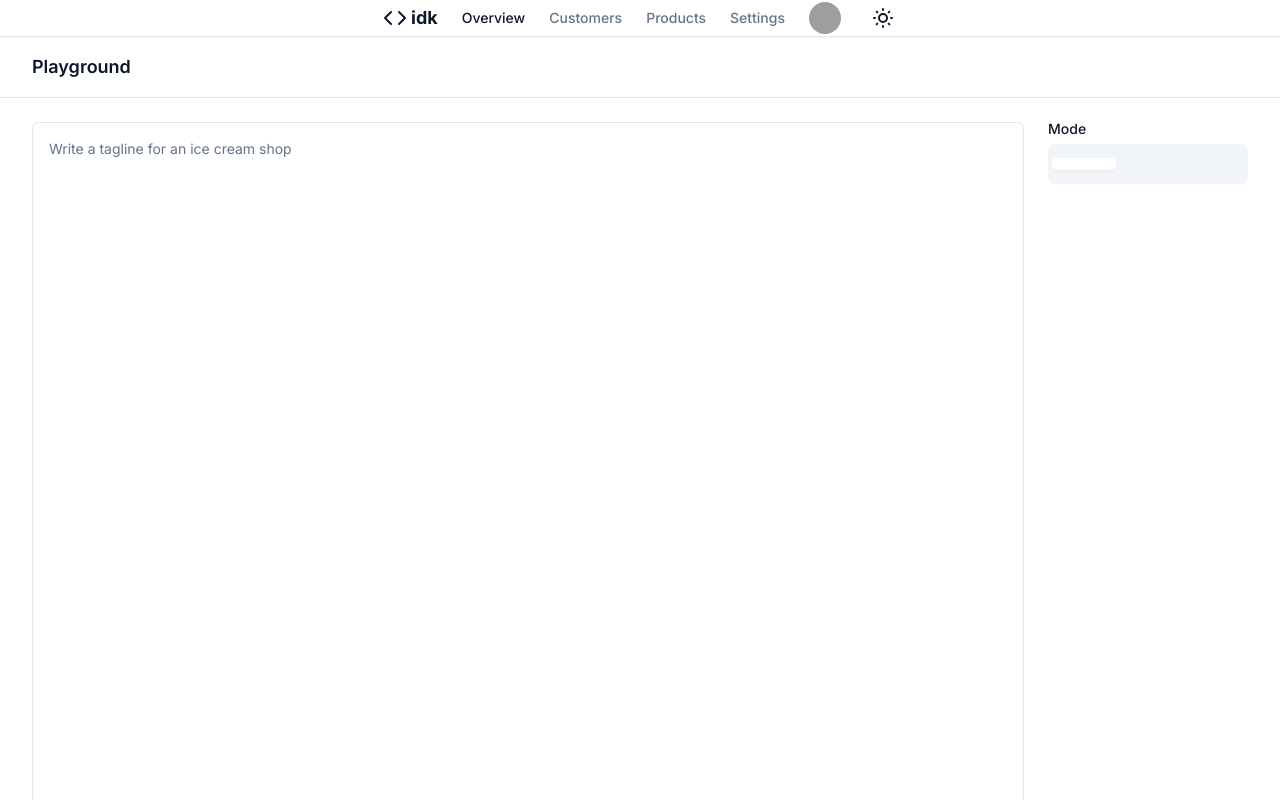
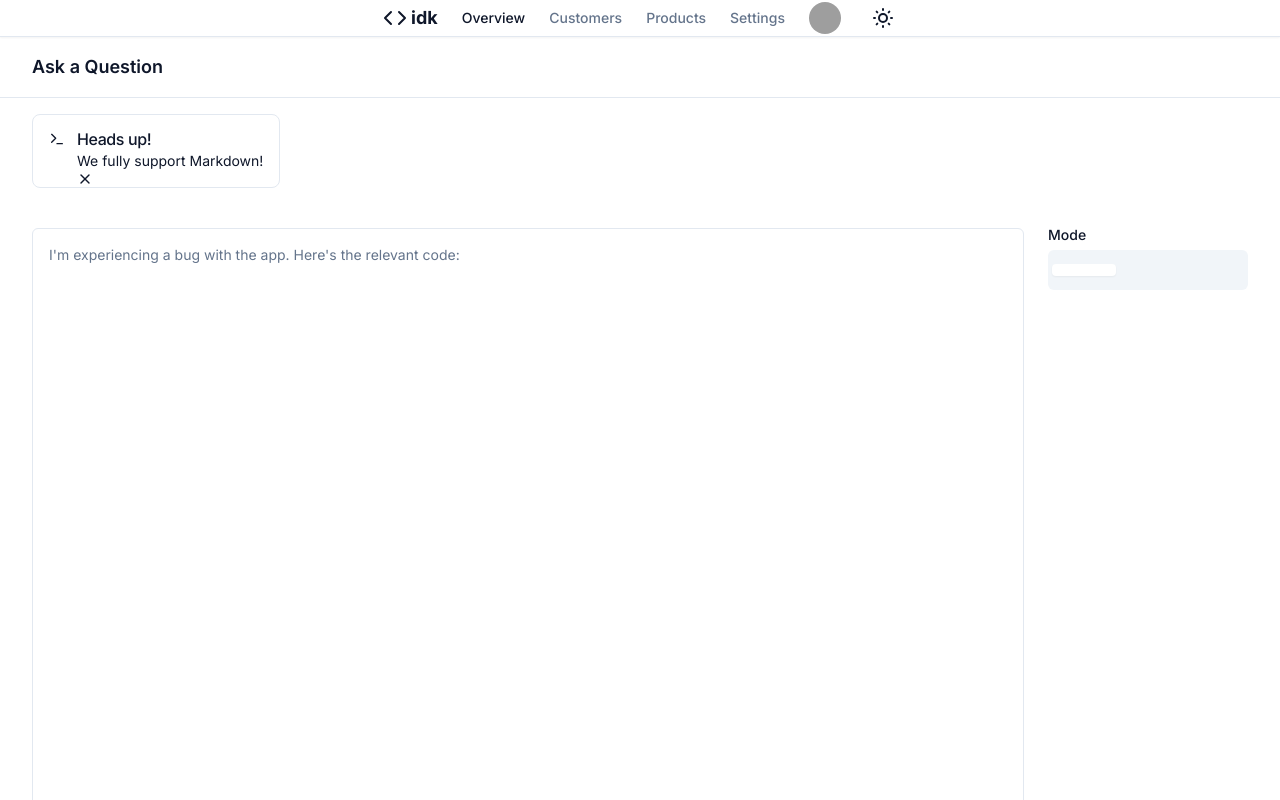
Before and after one commit to reillyjodonnell/idk, a Next.js app: page /ask in a window 1280 px wide. Shown: the top 800 px of the page. Built offline with nearby package versions, Linux system fonts and the light colour scheme; grey boxes are pictures that could not be loaded.

Commit message:
Added alert for ask section

```diff
--- a/src/app/ask/page.tsx
+++ b/src/app/ask/page.tsx
@@ -1,5 +1,5 @@
 import { Metadata } from 'next';
-import { History } from 'lucide-react';
+import { History, Terminal, X } from 'lucide-react';
 
 import { Button } from '@/components/button';
 import {
@@ -11,23 +11,8 @@ import { Label } from '@/components/label';
 import { Separator } from '@/components/separator';
 import { Tabs, TabsContent, TabsList, TabsTrigger } from '@/components/tabs';
 import { Textarea } from '@/components/textarea';
-
-// import { CodeViewer } from './components/code-viewer';
-// import { Icons } from './components/icons';
-// import { MaxLengthSelector } from './components/maxlength-selector';
-// import { ModelSelector } from './components/model-selector';
-// import { PresetActions } from './components/preset-actions';
-// import { PresetSave } from './components/preset-save';
-// import { PresetSelector } from './components/preset-selector';
-// import { PresetShare } from './components/preset-share';
-// import { TemperatureSelector } from './components/temperature-selector';
-// import { TopPSelector } from './components/top-p-selector';
-// import { models, types } from './data/models';
-// import { presets } from './data/presets';
-import Image from 'next/image';
-import { Icons } from '@/components/icons';
 import Header from '@/components/header';
-
+import AlertComponent from '@/client-components/alert';
 export const metadata: Metadata = {
   title: 'Playground',
   description: 'The OpenAI Playground built using the components.',
@@ -37,25 +22,10 @@ export default function Page() {
   return (
     <>
       <Header />
-      <div className="md:hidden">
-        <Image
-          src="/examples/playground-light.png"
-          width={1280}
-          height={916}
-          alt="Playground"
-          className="block dark:hidden"
-        />
-        <Image
-          src="/examples/playground-dark.png"
-          width={1280}
-          height={916}
-          alt="Playground"
-          className="hidden dark:block"
-        />
-      </div>
+
       <div className="hidden h-full flex-col md:flex">
         <div className="container flex flex-col items-start justify-between space-y-2 py-4 sm:flex-row sm:items-center sm:space-y-0 md:h-16">
-          <h2 className="text-lg font-semibold">Playground</h2>
+          <h2 className="text-lg font-semibold">Ask a Question</h2>
           {/* <div className="ml-auto flex w-full space-x-2 sm:justify-end">
             <PresetSelector presets={presets} />
             <PresetSave />
@@ -66,7 +36,9 @@ export default function Page() {
             <PresetActions />
           </div> */}
         </div>
+
         <Separator />
+        <AlertComponent />
         <Tabs defaultValue="complete" className="flex-1">
           <div className="container h-full py-6">
             <div className="grid h-full items-stretch gap-6 md:grid-cols-[1fr_200px]">
@@ -109,7 +81,7 @@ export default function Page() {
                 <TabsContent value="complete" className="mt-0 border-0 p-0">
                   <div className="flex h-full flex-col space-y-4">
                     <Textarea
-                      placeholder="Write a tagline for an ice cream shop"
+                      placeholder="I'm experiencing a bug with the app. Here's the relevant code:"
                       className="min-h-[400px] flex-1 p-4 md:min-h-[700px] lg:min-h-[700px]"
                     />
                     <div className="flex items-center space-x-2">
--- /dev/null
+++ b/src/client-components/alert.tsx
@@ -0,0 +1,27 @@
+'use client';
+
+import { useState } from 'react';
+import { Alert, AlertDescription, AlertTitle } from '@/components/alert';
+import { Terminal, X } from 'lucide-react';
+export default function AlertComponent() {
+  const [showAlert, setShowAlert] = useState(true);
+
+  function hideAlert() {
+    setShowAlert(false);
+  }
+  return showAlert ? (
+    <div className="container flex flex-col items-start justify-between space-y-2 py-4 sm:flex-row sm:items-center sm:space-y-0 md:h-full relative">
+      <Alert className="w-80 relative">
+        <Terminal className="h-4 w-4" />
+        <AlertTitle>Heads up!</AlertTitle>
+        <AlertDescription>We fully support Markdown!</AlertDescription>
+        <div
+          onClick={hideAlert}
+          className="absolute top-1 right-1 ml-auto justify-center items-center cursor-pointer"
+        >
+          <X className="h-4 w-4" />
+        </div>
+      </Alert>
+    </div>
+  ) : null;
+}
--- /dev/null
+++ b/src/components/alert.tsx
@@ -0,0 +1,59 @@
+import * as React from "react"
+import { VariantProps, cva } from "class-variance-authority"
+
+import { cn } from "@/lib/utils"
+
+const alertVariants = cva(
+  "relative w-full rounded-lg border p-4 [&>svg]:absolute [&>svg]:text-foreground [&>svg]:left-4 [&>svg]:top-4 [&>svg+div]:translate-y-[-3px] [&:has(svg)]:pl-11",
+  {
+    variants: {
+      variant: {
+        default: "bg-background text-foreground",
+        destructive:
+          "text-destructive border-destructive/50 dark:border-destructive [&>svg]:text-destructive text-destructive",
+      },
+    },
+    defaultVariants: {
+      variant: "default",
+    },
+  }
+)
+
+const Alert = React.forwardRef<
+  HTMLDivElement,
+  React.HTMLAttributes<HTMLDivElement> & VariantProps<typeof alertVariants>
+>(({ className, variant, ...props }, ref) => (
+  <div
+    ref={ref}
+    role="alert"
+    className={cn(alertVariants({ variant }), className)}
+    {...props}
+  />
+))
+Alert.displayName = "Alert"
+
+const AlertTitle = React.forwardRef<
+  HTMLParagraphElement,
+  React.HTMLAttributes<HTMLHeadingElement>
+>(({ className, ...props }, ref) => (
+  <h5
+    ref={ref}
+    className={cn("mb-1 font-medium leading-none tracking-tight", className)}
+    {...props}
+  />
+))
+AlertTitle.displayName = "AlertTitle"
+
+const AlertDescription = React.forwardRef<
+  HTMLParagraphElement,
+  React.HTMLAttributes<HTMLParagraphElement>
+>(({ className, ...props }, ref) => (
+  <div
+    ref={ref}
+    className={cn("text-sm [&_p]:leading-relaxed", className)}
+    {...props}
+  />
+))
+AlertDescription.displayName = "AlertDescription"
+
+export { Alert, AlertTitle, AlertDescription }
```
